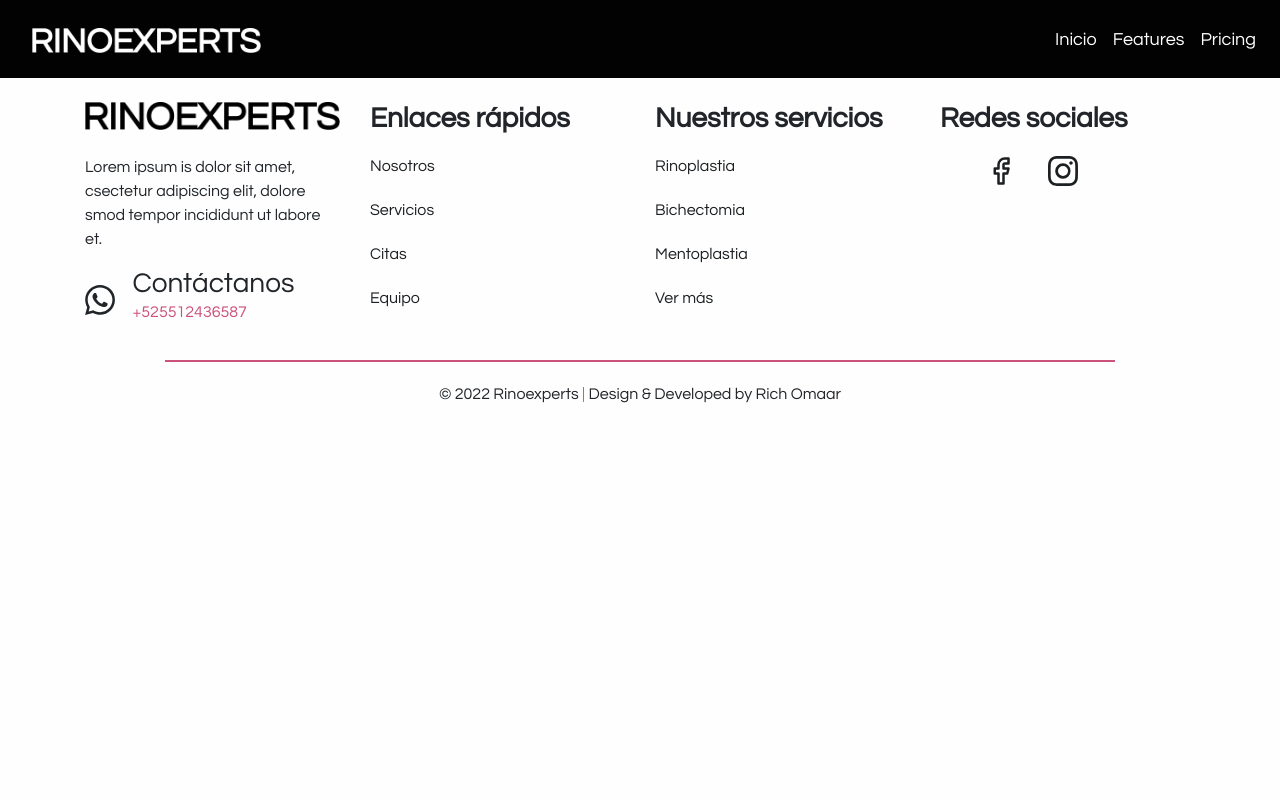
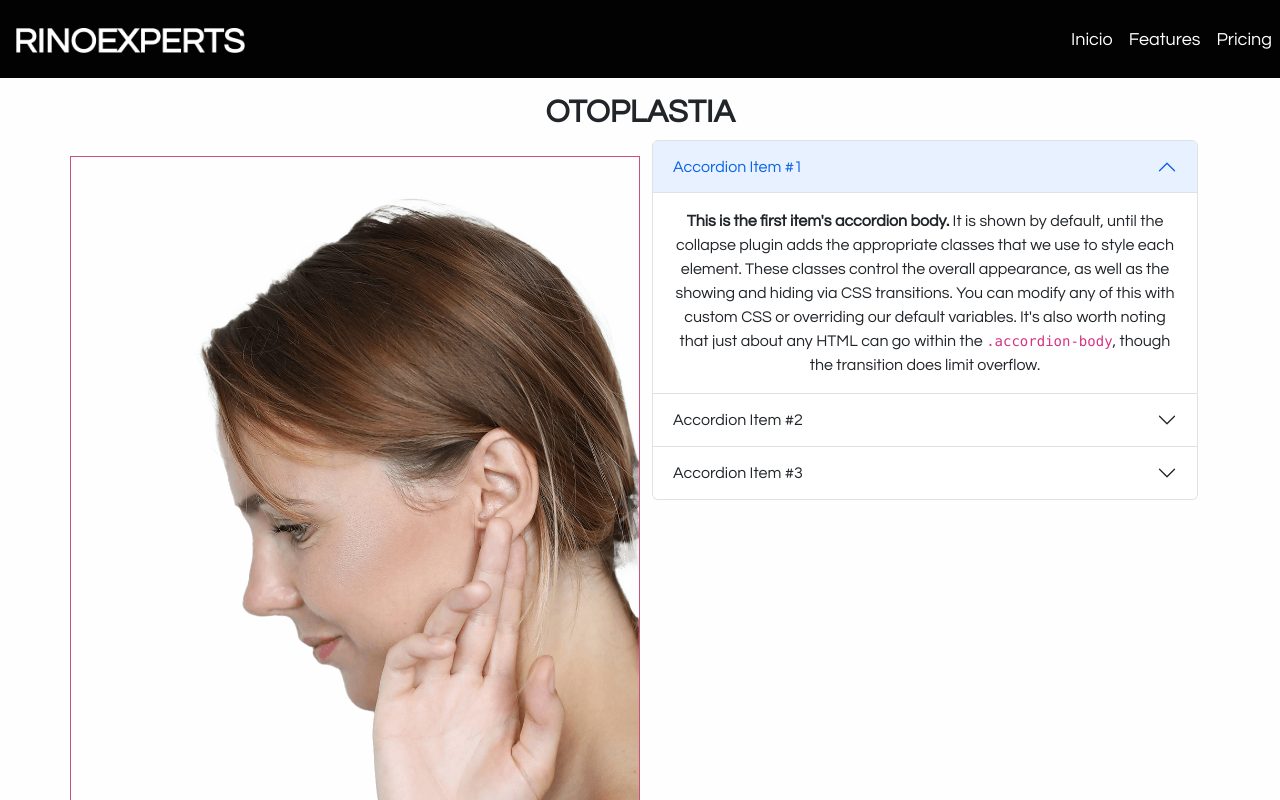
Before and after one commit to RichOmaar/rinoexperts-new-version, a React (Create React App) app: page /servicios/otoplastia in a window 1280 px wide. Shown: the top 800 px of the page. Built offline with nearby package versions, Linux system fonts and the light colour scheme.

Commit message:
Creación de reseñas y página de otoplastia

```diff
--- a/public/index.html
+++ b/public/index.html
@@ -16,7 +16,8 @@
     <!-- Typography -->
 
     <!-- Bootstrap -->
-    <link rel="stylesheet" href="https://cdn.jsdelivr.net/npm/bootstrap@4.0.0/dist/css/bootstrap.min.css" integrity="sha384-Gn5384xqQ1aoWXA+058RXPxPg6fy4IWvTNh0E263XmFcJlSAwiGgFAW/dAiS6JXm" crossorigin="anonymous">
+    <!-- <link rel="stylesheet" href="https://cdn.jsdelivr.net/npm/bootstrap@4.0.0/dist/css/bootstrap.min.css" integrity="sha384-Gn5384xqQ1aoWXA+058RXPxPg6fy4IWvTNh0E263XmFcJlSAwiGgFAW/dAiS6JXm" crossorigin="anonymous"> -->
+    <link href="https://cdn.jsdelivr.net/npm/bootstrap@5.2.0-beta1/dist/css/bootstrap.min.css" rel="stylesheet" integrity="sha384-0evHe/X+R7YkIZDRvuzKMRqM+OrBnVFBL6DOitfPri4tjfHxaWutUpFmBp4vmVor" crossorigin="anonymous">
     <!-- Bootstrap -->
 
     <title>Rinoexperts</title>
@@ -27,7 +28,8 @@
     <script src="https://kit.fontawesome.com/41bcea2ae3.js" crossorigin="anonymous"></script>
     <script src="https://code.jquery.com/jquery-3.3.1.slim.min.js" integrity="sha384-q8i/X+965DzO0rT7abK41JStQIAqVgRVzpbzo5smXKp4YfRvH+8abtTE1Pi6jizo" crossorigin="anonymous"></script>
     <script src="https://cdnjs.cloudflare.com/ajax/libs/popper.js/1.14.7/umd/popper.min.js" integrity="sha384-UO2eT0CpHqdSJQ6hJty5KVphtPhzWj9WO1clHTMGa3JDZwrnQq4sF86dIHNDz0W1" crossorigin="anonymous"></script>
-    <script src="https://stackpath.bootstrapcdn.com/bootstrap/4.3.1/js/bootstrap.min.js" integrity="sha384-JjSmVgyd0p3pXB1rRibZUAYoIIy6OrQ6VrjIEaFf/nJGzIxFDsf4x0xIM+B07jRM" crossorigin="anonymous"></script>
+    <!-- <script src="https://stackpath.bootstrapcdn.com/bootstrap/4.3.1/js/bootstrap.min.js" integrity="sha384-JjSmVgyd0p3pXB1rRibZUAYoIIy6OrQ6VrjIEaFf/nJGzIxFDsf4x0xIM+B07jRM" crossorigin="anonymous"></script> -->
+    <script src="https://cdn.jsdelivr.net/npm/bootstrap@5.2.0-beta1/dist/js/bootstrap.bundle.min.js" integrity="sha384-pprn3073KE6tl6bjs2QrFaJGz5/SUsLqktiwsUTF55Jfv3qYSDhgCecCxMW52nD2" crossorigin="anonymous"></script>
     <div id="root"></div>
 
   </body>
--- a/src/App.js
+++ b/src/App.js
@@ -5,6 +5,7 @@ import { Routes, Route, Link } from "react-router-dom";
 import Navbar from './components/navbar/Narvbar';
 import Home from './pages/Home';
 import Footer from './components/footer/Footer';
+import Otoplastia from './pages/services/Otoplastia';
 
 
 function App() {
@@ -14,6 +15,7 @@ function App() {
 
       <Routes>
         <Route path="/" element={<Home />} />
+        <Route path="/servicios/otoplastia" element={<Otoplastia />} />
       </Routes>
 
       <Footer />
--- /dev/null
+++ b/src/components/otoplastia/otoplastia.css
@@ -0,0 +1,10 @@
+.otoplastia-img {
+    -webkit-transform: scaleX(-1);
+    transform: scaleX(-1);
+}
+
+.otoplastia-img-container {
+    border: 1px solid var(--pink-color);
+    padding: 0px;
+
+}
--- a/src/components/sliderResults/SliderResults.js
+++ b/src/components/sliderResults/SliderResults.js
@@ -54,39 +54,41 @@ const SliderResults = () => {
           //
         >
           <div class="item">
-            <img
-              alt="img1"
-              src={Result1}
-            />
+            <div className="row">
+              <div className="col-12">
+                <img alt="img1" src={Result1} />
+              </div>
+              <div className="col-12 text-white-color py-3 px-4">
+                <h3>Itzel Estrella</h3>
+                <p>México</p>
+                <h5>Gracias, son los mejores. Si me cambiaron cañon</h5>
+              </div>
+            </div>
           </div>
           <div class="item">
-            <img
-              alt="img1"
-              src={Result2}
-            />
+            <div className="row">
+              <div className="col-12">
+                <img alt="img1" src={Result2} />
+              </div>
+              <div className="col-12 text-white-color py-3 px-4">
+                <h3>Ele Ross</h3>
+                <p>México</p>
+                <h5>@rinoexperts me hizo mi rinoplastia!!! Corran con él, amo mi nariz</h5>
+              </div>
+            </div>
           </div>
           <div class="item">
-            <img
-              alt="img1"
-              src={Result3}
-            />
+            <div className="row">
+              <div className="col-12">
+                <img alt="img1" src={Result3} />
+              </div>
+              <div className="col-12 text-white-color py-3 px-4">
+                <h3>Belem</h3>
+                <p>México</p>
+                <h5>Se ve súper diferente, me gustó mil</h5>
+              </div>
+            </div>
           </div>
-          <div class="item">
-            <img
-              alt="img1"
-              src={Result2}
-            />
-          </div>
-          <div class="item">
-            <img
-              alt="img1"
-              src={Result1}
-            />
-          </div>
-          <div class="item">
-            <img src={Result3} />
-          </div>
-
           {/* {imagenesMaterial.map(mat => (
                         <div key={mat.id_imagenProducto} className="item">
                             <img className="carruselInfoMaterial_img" src={mat.ruta} alt="ImagenProducto" />
--- /dev/null
+++ b/src/pages/services/Otoplastia.js
@@ -0,0 +1,121 @@
+import React from "react";
+import "../../components/otoplastia/otoplastia.css";
+
+import OtoplastiaImg from "../../assets/img/servicios/otoplastia-slow.png";
+
+const Otoplastia = () => {
+  return (
+    <div className="container otoplastia-container py-3">
+      <div className="row">
+        <div className="col-12 text-center">
+          <h2 className="font-bold">OTOPLASTIA</h2>
+        </div>
+        <div className="col-6 text-center otoplastia-img-container my-3">
+          <img src={OtoplastiaImg} class="img-fluid otoplastia-img" alt="..." />
+        </div>
+        <div className="col-6 text-center">
+          <div class="accordion" id="accordionExample">
+            <div class="accordion-item">
+              <h2 class="accordion-header" id="headingOne">
+                <button
+                  class="accordion-button"
+                  type="button"
+                  data-bs-toggle="collapse"
+                  data-bs-target="#collapseOne"
+                  aria-expanded="true"
+                  aria-controls="collapseOne"
+                >
+                  Accordion Item #1
+                </button>
+              </h2>
+              <div
+                id="collapseOne"
+                class="accordion-collapse collapse show"
+                aria-labelledby="headingOne"
+                data-bs-parent="#accordionExample"
+              >
+                <div class="accordion-body">
+                  <strong>This is the first item's accordion body.</strong> It
+                  is shown by default, until the collapse plugin adds the
+                  appropriate classes that we use to style each element. These
+                  classes control the overall appearance, as well as the showing
+                  and hiding via CSS transitions. You can modify any of this
+                  with custom CSS or overriding our default variables. It's also
+                  worth noting that just about any HTML can go within the{" "}
+                  <code>.accordion-body</code>, though the transition does limit
+                  overflow.
+                </div>
+              </div>
+            </div>
+            <div class="accordion-item">
+              <h2 class="accordion-header" id="headingTwo">
+                <button
+                  class="accordion-button collapsed"
+                  type="button"
+                  data-bs-toggle="collapse"
+                  data-bs-target="#collapseTwo"
+                  aria-expanded="false"
+                  aria-controls="collapseTwo"
+                >
+                  Accordion Item #2
+                </button>
+              </h2>
+              <div
+                id="collapseTwo"
+                class="accordion-collapse collapse"
+                aria-labelledby="headingTwo"
+                data-bs-parent="#accordionExample"
+              >
+                <div class="accordion-body">
+                  <strong>This is the second item's accordion body.</strong> It
+                  is hidden by default, until the collapse plugin adds the
+                  appropriate classes that we use to style each element. These
+                  classes control the overall appearance, as well as the showing
+                  and hiding via CSS transitions. You can modify any of this
+                  with custom CSS or overriding our default variables. It's also
+                  worth noting that just about any HTML can go within the{" "}
+                  <code>.accordion-body</code>, though the transition does limit
+                  overflow.
+                </div>
+              </div>
+            </div>
+            <div class="accordion-item">
+              <h2 class="accordion-header" id="headingThree">
+                <button
+                  class="accordion-button collapsed"
+                  type="button"
+                  data-bs-toggle="collapse"
+                  data-bs-target="#collapseThree"
+                  aria-expanded="false"
+                  aria-controls="collapseThree"
+                >
+                  Accordion Item #3
+                </button>
+              </h2>
+              <div
+                id="collapseThree"
+                class="accordion-collapse collapse"
+                aria-labelledby="headingThree"
+                data-bs-parent="#accordionExample"
+              >
+                <div class="accordion-body">
+                  <strong>This is the third item's accordion body.</strong> It
+                  is hidden by default, until the collapse plugin adds the
+                  appropriate classes that we use to style each element. These
+                  classes control the overall appearance, as well as the showing
+                  and hiding via CSS transitions. You can modify any of this
+                  with custom CSS or overriding our default variables. It's also
+                  worth noting that just about any HTML can go within the{" "}
+                  <code>.accordion-body</code>, though the transition does limit
+                  overflow.
+                </div>
+              </div>
+            </div>
+          </div>
+        </div>
+      </div>
+    </div>
+  );
+};
+
+export default Otoplastia;
```
Also changed, not shown: src/assets/img/servicios/otoplastia-slow.png (added), 1 other file (tests, documents, lock files or other folders).
